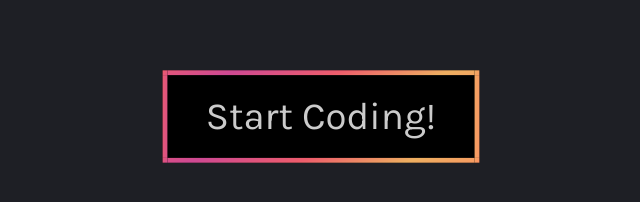
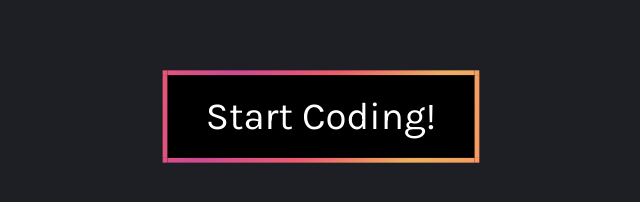
Before and after one commit to shivamthedev-13/css-challenges, a plain HTML site: page colorful-buttons/index.html in a window 1280 px wide. In both pictures the pointer is over the button "Start Coding!". Shown: the part 284-486 px from the top of the page, without its empty margins (319-959 px from the left). Drawn offline with Linux system fonts and the light colour scheme.

Commit message:
fixed button hover color

```diff
--- a/colorful-buttons/index.css
+++ b/colorful-buttons/index.css
@@ -53,6 +53,7 @@ button {
 
 button:hover {
   transform: scale(1.2);
+  color: var(--btn-color-hover);
   border-image: linear-gradient(
       115deg,
       var(--grad-color3),
```
